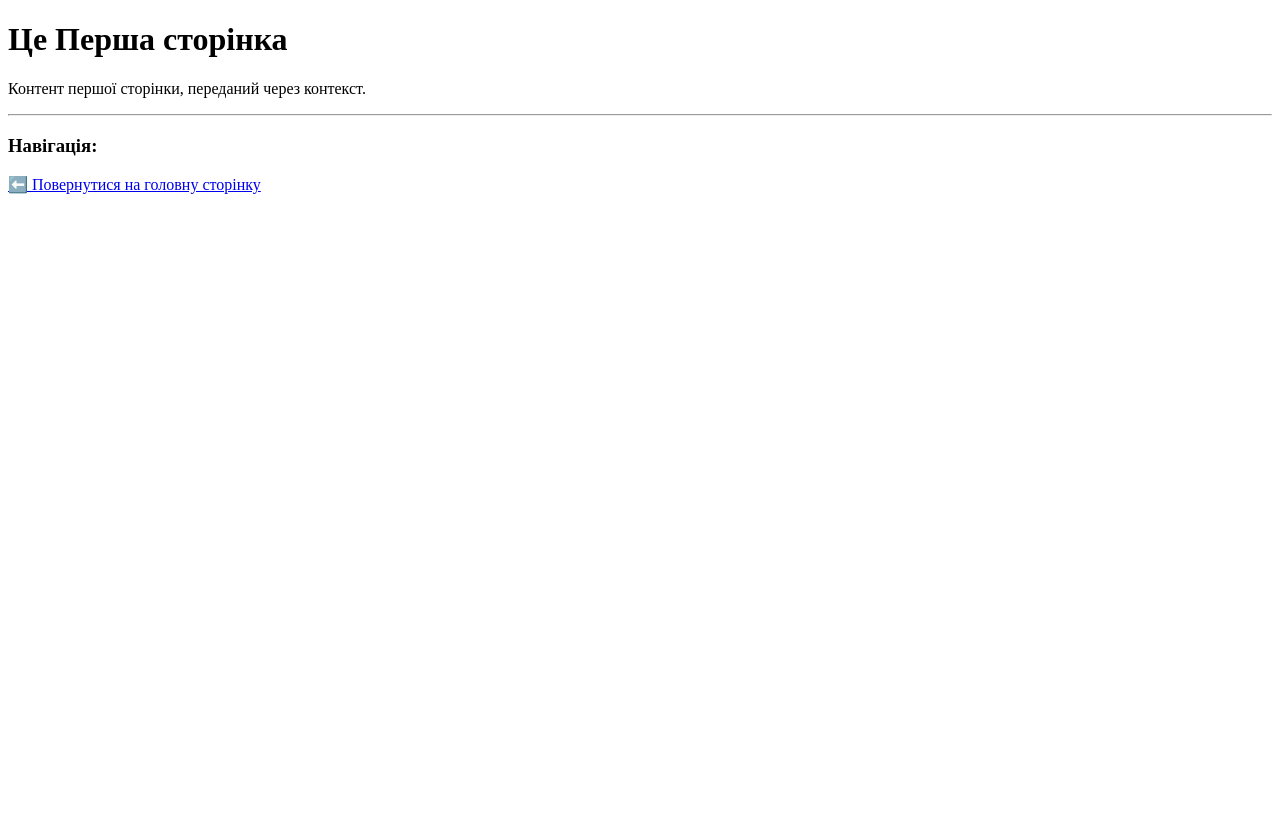
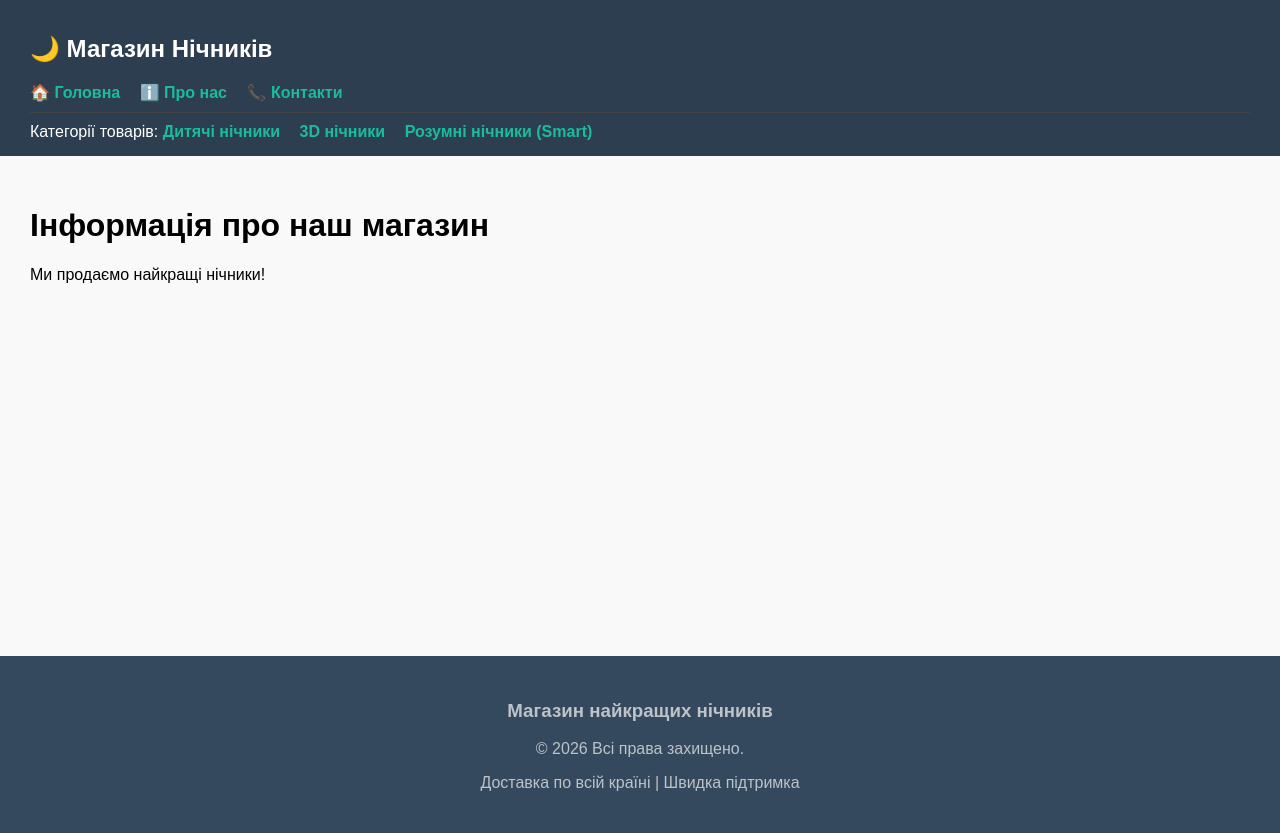
Before and after one commit to Denisko13/django-university-labs, a Django app: page /page1/ in a window 1280 px wide. Before the commit the page ends 194 px from the top, so only its background shows below. Run offline with Django 5.2, Linux system fonts and the light colour scheme; data comes from the database, SQL or seed files in the repository.

Commit message:
Lab 5: Додано хедер, футер та виведення товарів з бази на головну сторінку

```diff
--- a/mainapp/views.py
+++ b/mainapp/views.py
@@ -1,28 +1,41 @@
 from django.shortcuts import render
+from .models import Category, Product  # Підключаємо наші таблиці
+
 
 def home_view(request):
+    # Дістаємо всі категорії та товари з бази даних
+    categories = Category.objects.all()
+    products = Product.objects.all()
+
     context = {
-        'title': 'Головна',
-        'heading': 'Ласкаво просимо на Головну сторінку!',
-        'content': 'Це головна сторінка нашого проєкту.',
+        'title': 'Головна - Магазин Нічників',
+        'categories': categories,  # Передаємо категорії в шаблон
+        'products': products,  # Передаємо товари в шаблон
         'is_home': True
     }
     return render(request, 'page.html', context)
 
+
 def page1_view(request):
+    # Для інших сторінок теж передаємо категорії, щоб меню працювало всюди
+    categories = Category.objects.all()
     context = {
-        'title': 'Сторінка 1',
-        'heading': 'Це Перша сторінка',
-        'content': 'Контент першої сторінки, переданий через контекст.',
+        'title': 'Про нас',
+        'heading': 'Інформація про наш магазин',
+        'content': 'Ми продаємо найкращі нічники!',
+        'categories': categories,
         'is_home': False
     }
     return render(request, 'page.html', context)
 
+
 def page2_view(request):
+    categories = Category.objects.all()
     context = {
-        'title': 'Сторінка 2',
-        'heading': 'Це Друга сторінка',
-        'content': 'Тут знаходиться інформація для другої сторінки.',
+        'title': 'Контакти',
+        'heading': 'Зв\'яжіться з нами',
+        'content': 'Наш телефон: +380000000000',
+        'categories': categories,
         'is_home': False
     }
     return render(request, 'page.html', context)
--- a/templates/page.html
+++ b/templates/page.html
@@ -3,21 +3,68 @@
 <head>
     <meta charset="UTF-8">
     <title>{{ title }}</title>
+    <style>
+        body { font-family: Arial, sans-serif; margin: 0; padding: 0; background-color: #f9f9f9; }
+        /* Стилі для хедера */
+        header { background-color: #2c3e50; color: white; padding: 15px 30px; }
+        header a { color: #1abc9c; margin-right: 15px; text-decoration: none; font-weight: bold; }
+        header a:hover { color: white; }
+        .menu-categories { margin-top: 10px; padding-top: 10px; border-top: 1px solid #444; }
+
+        /* Стилі для контенту */
+        main { padding: 30px; min-height: 50vh; }
+        .product-card { background: white; border: 1px solid #ddd; padding: 20px; margin-bottom: 15px; border-radius: 8px; box-shadow: 0 2px 5px rgba(0,0,0,0.1); }
+        .price { color: #e74c3c; font-size: 1.2em; font-weight: bold; }
+        .buy-btn { background-color: #3498db; color: white; border: none; padding: 10px 20px; border-radius: 5px; cursor: pointer; }
+
+        /* Стилі для футера */
+        footer { background-color: #34495e; color: #bdc3c7; text-align: center; padding: 25px; margin-top: 40px; }
+    </style>
 </head>
 <body>
-    <h1>{{ heading }}</h1>
-    <p>{{ content }}</p>
-    <hr>
 
-    {% if is_home %}
-        <h3>Посилання на інші сторінки:</h3>
-        <ul>
-            <li><a href="{% url 'page1' %}">Перейти на Сторінку 1</a></li>
-            <li><a href="{% url 'page2' %}">Перейти на Сторінку 2</a></li>
-        </ul>
-    {% else %}
-        <h3>Навігація:</h3>
-        <a href="{% url 'home' %}">⬅️ Повернутися на головну сторінку</a>
-    {% endif %}
+    <header>
+        <h2>🌙 Магазин Нічників</h2>
+        <nav>
+            <a href="{% url 'home' %}">🏠 Головна</a>
+            <a href="{% url 'page1' %}">ℹ️ Про нас</a>
+            <a href="{% url 'page2' %}">📞 Контакти</a>
+
+            <div class="menu-categories">
+                <span>Категорії товарів: </span>
+                {% for cat in categories %}
+                    <a href="#">{{ cat.name }}</a>
+                {% endfor %}
+            </div>
+        </nav>
+    </header>
+
+    <main>
+        {% if is_home %}
+            <h1>Наш асортимент</h1>
+
+            {% for product in products %}
+                <div class="product-card">
+                    <h3>{{ product.name }}</h3>
+                    <p>Категорія: {{ product.category.name }}</p>
+                    <p class="price">{{ product.price }} грн</p>
+                    <button class="buy-btn">Купити</button>
+                </div>
+            {% empty %}
+                <p>Товарів поки немає. Додайте їх через адмінку!</p>
+            {% endfor %}
+
+        {% else %}
+            <h1>{{ heading }}</h1>
+            <p>{{ content }}</p>
+        {% endif %}
+    </main>
+
+    <footer>
+        <h3>Магазин найкращих нічників</h3>
+        <p>&copy; 2026 Всі права захищено.</p>
+        <p>Доставка по всій країні | Швидка підтримка</p>
+    </footer>
+
 </body>
 </html>
```
